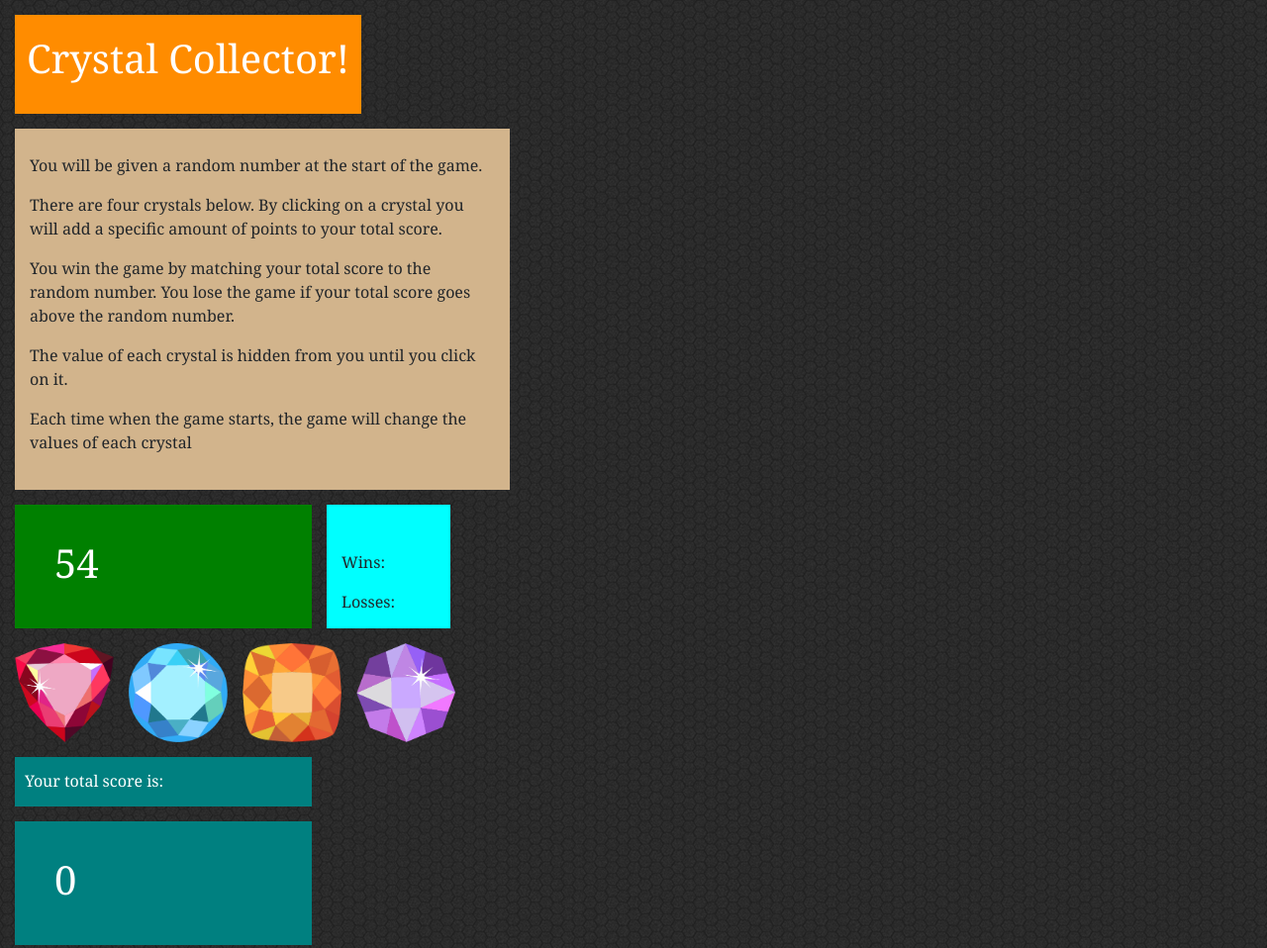
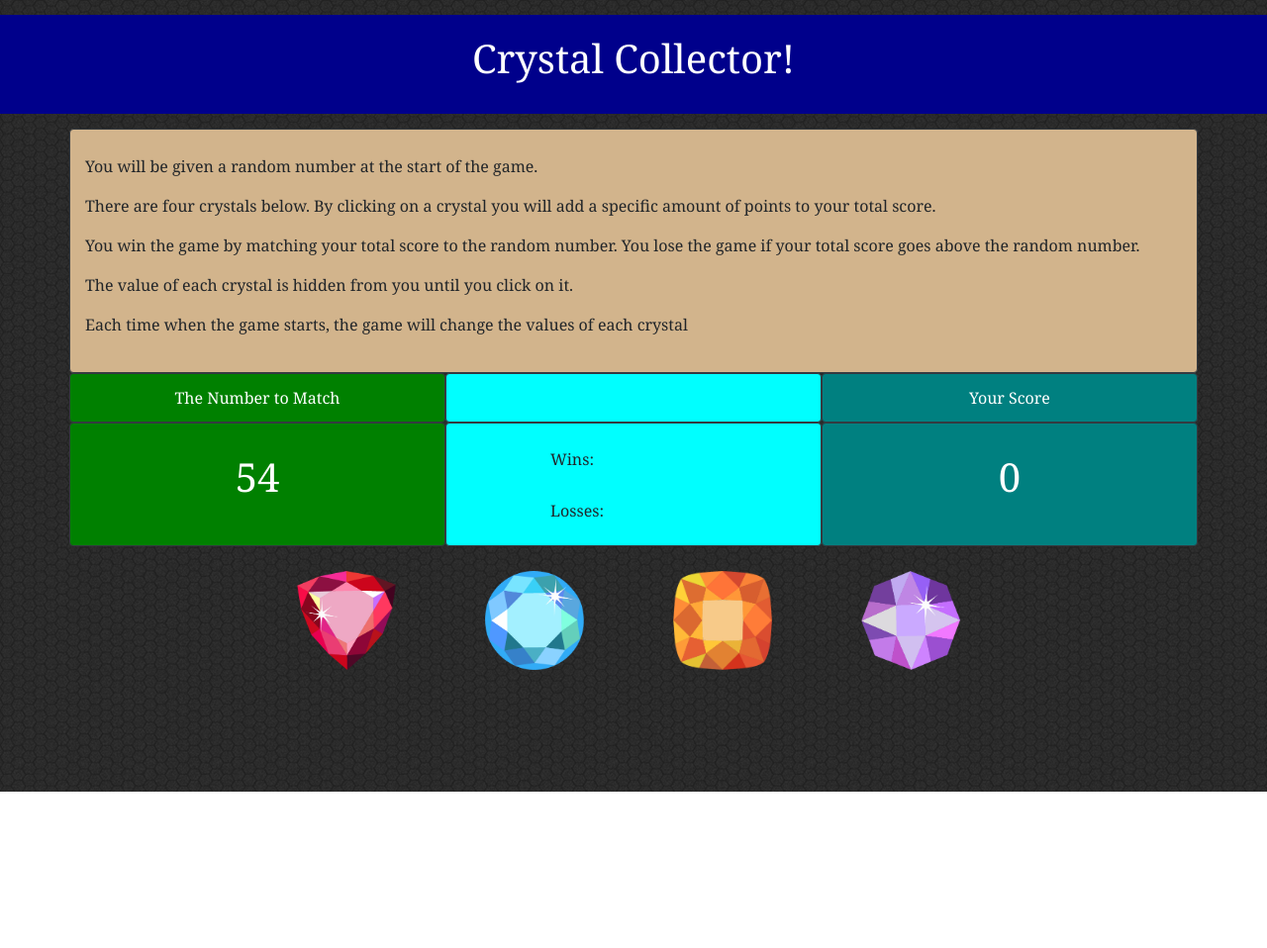
Before and after one commit to bcoggins78/Crystal-Collector, a plain HTML site: page index.html in a window 1280 px wide. Shown: the whole page at 99% size. After the commit the page ends 800 px from the top, so only its background shows below. Drawn offline with nearby package versions, Linux system fonts and the light colour scheme.

Commit message:
Added bootstrap and redesigned the html and css

```diff
--- a/assets/css/style.css
+++ b/assets/css/style.css
@@ -2,13 +2,12 @@ body {
     background: url("../images/dark-honeycomb.png");
     font-family: Georgia, Times, "Times New Roman", serif;
     margin: 15px;
+
 }
 
-#header {
-    background-color: darkorange;
-    width: 350px;
+#title {
+    background-color: darkblue;
     height: 100px;
-    text-align: center;
     padding-top: 20px;
     color: white;
     margin-bottom: 15px;
@@ -16,73 +15,66 @@ body {
 
 #instructions {
     background-color: tan;
-    width: 500px;
     padding-top: 25px;
     padding-left: 15px;
     padding-bottom: 20px;
     padding-right: 15px;
 }
 
+#random-title {
+    background-color: green;
+    color: white;
+    height: 50px;
+    padding-top: 12px;
+}
+
+#status-title{
+    background-color: cyan;
+    height: 50px;
+    padding-top: 12px;
+}
+
+#score-title {
+    background-color: teal;
+    color: white;
+    height: 50px;
+    padding-top: 12px;
+}
+
 #random-box {
     background-color: green;
-    width: 300px;
     height: 125px;
-    margin-top: 15px;
-    float: left;
     color: white;
-    padding-left: 40px;
-    padding-top: 35px;
+    padding-top: 30px;
 }
 
 #win-lose {
     background-color: cyan;
-    width: 125px;
     height: 125px;
-    margin-top: 15px;
-    margin-left: 315px;
-    padding-left: 15px;
-    padding-top: 30px;
+    padding-left: 105px;
+    padding-top: 15px;
+    font-size: 1em;
 }
 
-#crystal-1 {
-    margin-top: 15px;
-    float: left;
-    margin-right: 15px;
-}
-
-#crystal-2 {
-    margin-top: 15px;
-    margin-right: 15px;
-    float: left;
-}
-
-#crystal-3 {
-    margin-top: 15px;
-    margin-right: 15px;
-    float: left;
-}
-
-#crystal-4 {
-    margin-top: 15px;
-}
-
-#score-title {
-    background-color: teal;
-    margin-top: 15px;
-    color: white;
-    height: 50px;
-    width: 300px;
-    padding-top: 12px;
-    padding-left: 10px;
+#wins,
+#losses {
+    font-size: 1.50em;
 }
 
 #score-box {
     background-color: teal;
-    width: 300px;
     height: 125px;
-    margin-top: 15px;
     color: white;
-    padding-left: 40px;
-    padding-top: 35px;
+    padding-top: 30px;
 
 }
+
+#crystal-1,
+#crystal-2,
+#crystal-3,
+#crystal-4 {
+    margin: 25px;
+    width: 100px;
+    height: 100px;
+
+}
--- a/index.html
+++ b/index.html
@@ -10,38 +10,74 @@
     <link rel="stylesheet" href="https://maxcdn.bootstrapcdn.com/bootstrap/4.0.0/css/bootstrap.min.css">
     <link rel="stylesheet" type="text/css" media="screen" href="assets/css/style.css">
     <script type="text/javascript" src="https://cdnjs.cloudflare.com/ajax/libs/jquery/3.2.1/jquery.min.js"></script>
+    <script src="assets/javascript/game.js"></script>
 </head>
 
 <body>
-    <div id="header">
+    <div class="justify-content-center row" id="title">
         <h1>Crystal Collector!</h1>
     </div>
-    <div id="instructions">
+
+    <div class="container">
+        <div class="row">
+            <div class="col-md-12 border border-dark rounded" id="instructions">
                 <p>You will be given a random number at the start of the game.</p>
-        <p>There are four crystals below. By clicking on a crystal you will add a specific amount of points to your
+                <p>There are four crystals below. By clicking on a crystal you will add a specific amount of points to
+                    your
                     total score.</p>
-        <p>You win the game by matching your total score to the random number. You lose the game if your total score
+                <p>You win the game by matching your total score to the random number. You lose the game if your total
+                    score
                     goes above the random number.</p>
                 <p>The value of each crystal is hidden from you until you click on it.</p>
                 <p>Each time when the game starts, the game will change the values of each crystal</p>
             </div>
-    <div id="random-box"><h1><span id="random-number">0</span></h1></div>
-    <div id="win-lose">
+        </div>
+
+        <div class="row">
+            <div class="col-md-4 float-left border border-dark rounded text-center" id="random-title">
+                <p>The Number to Match</p>
+            </div>
+            <div class="col-md-4 float-left border border-dark rounded text-center" id="status-title">
                 <p><span id="status"></span></p>
-        <p>Wins:<span id="wins"></span></p>
-        <p>Losses:<span id="losses"></span></p>
             </div>
-    <div id="crystal-1"><img src="assets/images/red-crystal.png" alt="Red Crystal" width="100" height="100"></div>
-    <div id="crystal-2"><img src="assets/images/blue-crystal.png" alt="Blue Crystal" width="100" height="100"></div>
-    <div id="crystal-3"><img src="assets/images/orange-crystal.png" alt="Orange Crystal" width="100" height="100"></div>
-    <div id="crystal-4"><img src="assets/images/purple-crystal.png" alt="Purple Crystal" width="100" height="100"></div>
-    <div id="score-title">
-        <p>Your total score is:</p>
+            <div class="col-md-4 float-right border border-dark rounded text-center" id="score-title">
+                <p>Your Score</p>
             </div>
-    <div id="score-box"><h1><span id="score">0</span></h1></div>
+        </div>
+
+        <div class="row">
+            <div class="col-md-4 border border-dark rounded text-center" id="random-box">
+                <h1><span id="random-number">0</span></h1>
+            </div>
+            <div class="col-md-4 border border-dark rounded" id="win-lose">
+                <p>Wins:<b><span id="wins" class="text-success"></span></b></p>
+                <p>Losses:<b><span id="losses" class="text-danger"></span></b></p>
+            </div>
+            <div class="col-md-4 border border-dark rounded text-center" id="score-box">
+                <h1><span id="score">0</span></h1>
+            </div>
+        </div>
+
+        <div class="row justify-content-center">
 
 
-    <script src="assets/javascript/game.js"></script>
+            <div class="col-md-2"><img id="crystal-1" src="assets/images/red-crystal.png" alt="Red Crystal" width="100"
+                    height="100">
+            </div>
+            <div class="col-md-2"><img id="crystal-2" src="assets/images/blue-crystal.png" alt="Blue Crystal"
+                    width="100" height="100">
+            </div>
+            <div class="col-md-2"><img id="crystal-3" src="assets/images/orange-crystal.png" alt="Orange Crystal"
+                    width="100" height="100">
+            </div>
+            <div class="col-md-2"><img id="crystal-4" src="assets/images/purple-crystal.png" alt="Purple Crystal"
+                    width="100" height="100">
+            </div>
+        </div>
+
+    </div>
+
+
 </body>
 
 </html>
```
Lines whose indentation alone changed are shown as unchanged.
